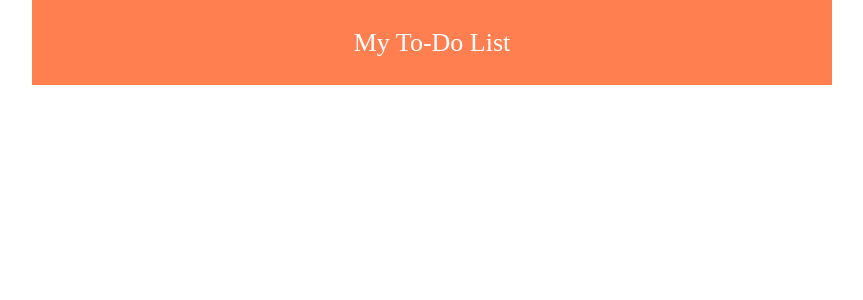
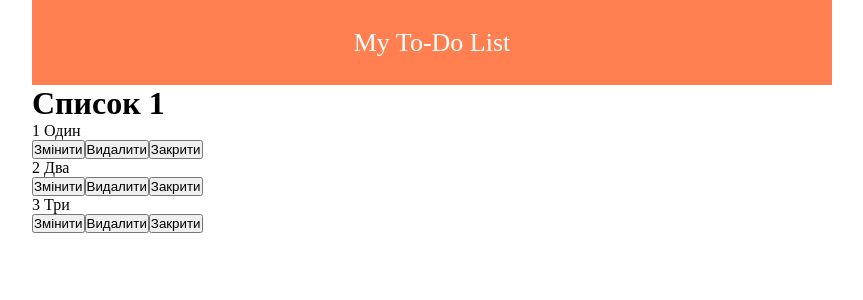
Before and after one commit to vladimirvikulin/Project-Manager, a React (Create React App) app: page / in a window 1280 px wide. Shown: the top 300 px of the page, without its empty margins (208-1071 px from the left). Built offline with nearby package versions, Linux system fonts and the light colour scheme.

Commit message:
added components to app.js

```diff
--- a/src/App.js
+++ b/src/App.js
@@ -1,11 +1,20 @@
-import React from 'react';
+import React, { useState } from 'react';
 import './styles/App.css'
 import Header from './components/Header';
+import List from './components/List';
 
 function App() {
+  const [tasks, setTasks] = useState (
+    [
+      {id: 1, title: 'Один', status: true},
+      {id: 2, title: 'Два', status: true},
+      {id: 3, title: 'Три', status: true},
+    ]
+  )
   return (
-    <div className= "App">
+    <div className= 'App'>
       <Header/>
+    <List title={'Список 1'} tasks={tasks}/>
     </div>
   );
 }
```
